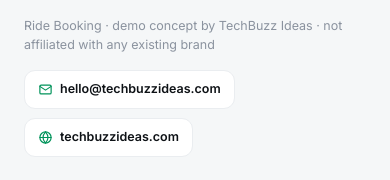
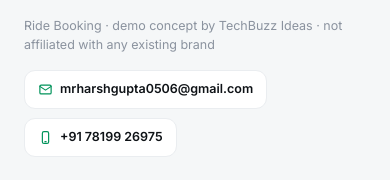
Before and after one commit to rushanhaque/RideBooking-Malaysia, a plain HTML site: page index.html in a window 390 px wide. Shown: the part 1149-1329 px from the top of the page. Drawn offline with Linux system fonts and the light colour scheme.

Commit message:
Update landing page contact information
Changed contact info to:
- Email: mrharshgupta0506@gmail.com
- Phone: +91 78199 26975

Co-Authored-By: Claude Haiku 4.5 <noreply@anthropic.com>

```diff
--- a/index.html
+++ b/index.html
@@ -102,8 +102,8 @@ h1 .hl{color:var(--acc)}
   <div class="foot">
     <span class="l">Ride Booking · demo concept by TechBuzz Ideas · not affiliated with any existing brand</span>
     <div class="clinks">
-      <a class="cl" href="mailto:hello@techbuzzideas.com"><svg class="ic"><use href="#mail"/></svg>hello@techbuzzideas.com</a>
-      <a class="cl" href="https://www.techbuzzideas.com" target="_blank" rel="noopener"><svg class="ic"><use href="#globe"/></svg>techbuzzideas.com</a>
+      <a class="cl" href="mailto:mrharshgupta0506@gmail.com"><svg class="ic"><use href="#mail"/></svg>mrharshgupta0506@gmail.com</a>
+      <a class="cl" href="tel:+917819926975"><svg class="ic"><use href="#phone"/></svg>+91 78199 26975</a>
     </div>
   </div>
 </div>
```
